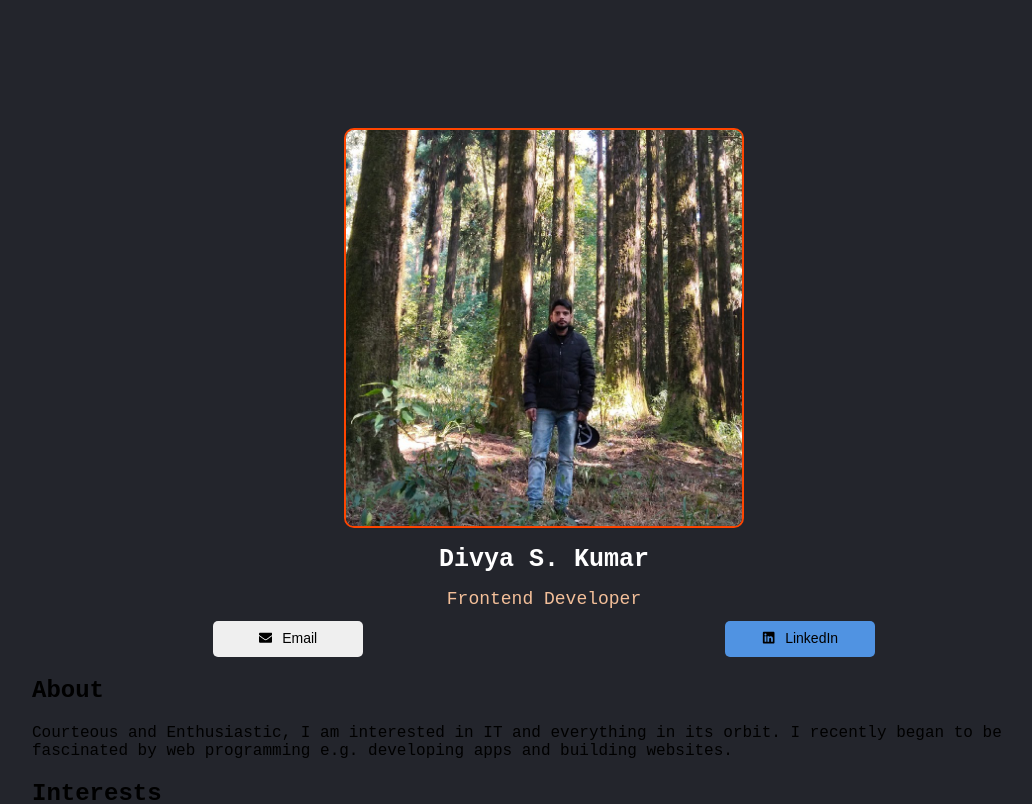
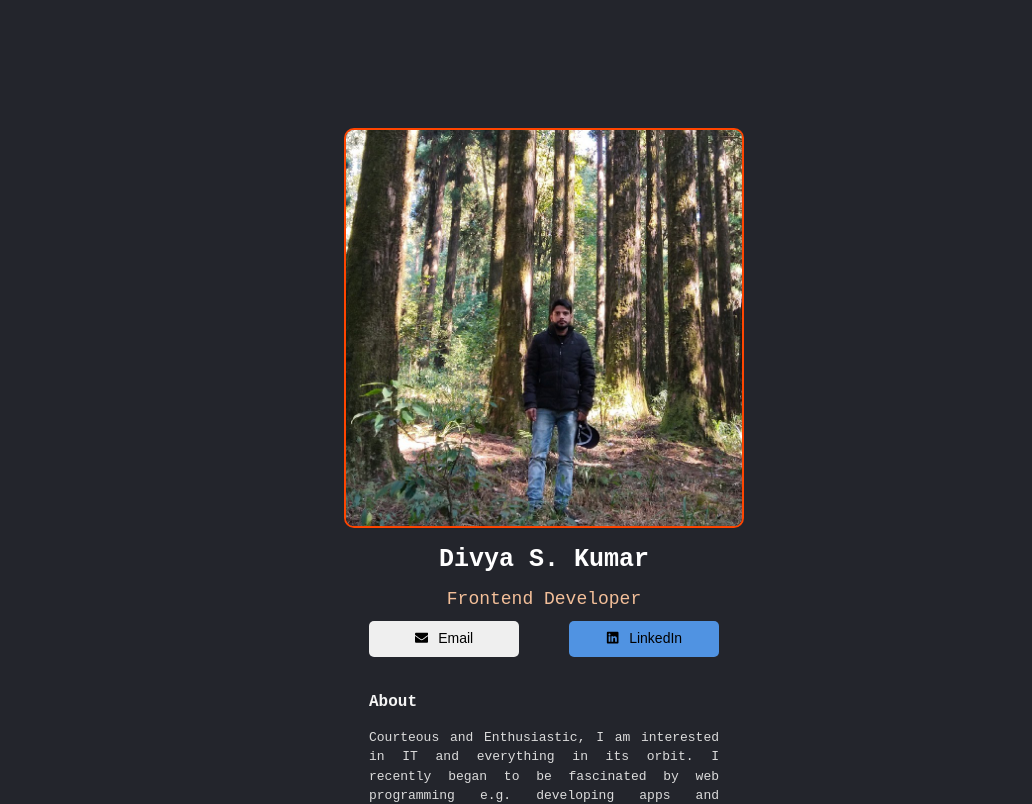
Before and after one commit to S827/business-card, a React (Vite) app: page / in a window 1280 px wide. Shown: the top 804 px of the page, without its empty margins (96-1128 px from the left). Built offline with nearby package versions, Linux system fonts and the light colour scheme.

Commit message:
added styles in about and interest sections

```diff
--- a/src/components/About.jsx
+++ b/src/components/About.jsx
@@ -3,9 +3,9 @@ import ReactDOM from 'react-dom'
 
 export default function About() {
     return (
-        <div>
-            <h2>About</h2>
-            <p>
+        <div className="about">
+            <h2 className="about-heading">About</h2>
+            <p className="about-content">
                 Courteous and Enthusiastic, I am interested in IT and everything in its orbit.
                 I recently began to be fascinated by web programming e.g. developing apps and building websites.
             </p>
--- a/src/components/Interests.jsx
+++ b/src/components/Interests.jsx
@@ -3,9 +3,9 @@ import ReactDOM from 'react-dom'
 
 export default function Intersts() {
     return (
-        <div>
-            <h2>Interests</h2>
-            <p>
+        <div className='interest'>
+            <h2 className='interest-heading'>Interests</h2>
+            <p className='interest-content'>
                 Learning about new technolgies and its implementation for best performance. I like watching
                 Horror, SciFi and Adventure genre movies. I like solo travelling.
             </p>
--- a/src/index.css
+++ b/src/index.css
@@ -67,7 +67,33 @@ body {
   margin-bottom: 2px;
 }
 .info-links {
+  width: 350px;
+  /* display: block; */
+  margin-left: auto;
+  margin-right: auto;
   display: flex;
   align-items: center;
-  justify-content: space-around;
+  justify-content: space-between;
+
 }
+
+.about, .interest {
+  width: 350px;
+  display: block;
+  margin-left: auto;
+  margin-right: auto;
+  text-align: justify;
+  margin-top: 33px;
+}
+.about-heading, .interest-heading {
+  color: #F5F5F5;
+  font-weight: 700;
+  font-size: 16px;
+  line-height: 150%;
+}
+.about-content, .interest-content {
+  font-weight: 400;
+  font-size: 13px;
+  line-height: 150%;
+  color: #DCDCDC;
+}
```
